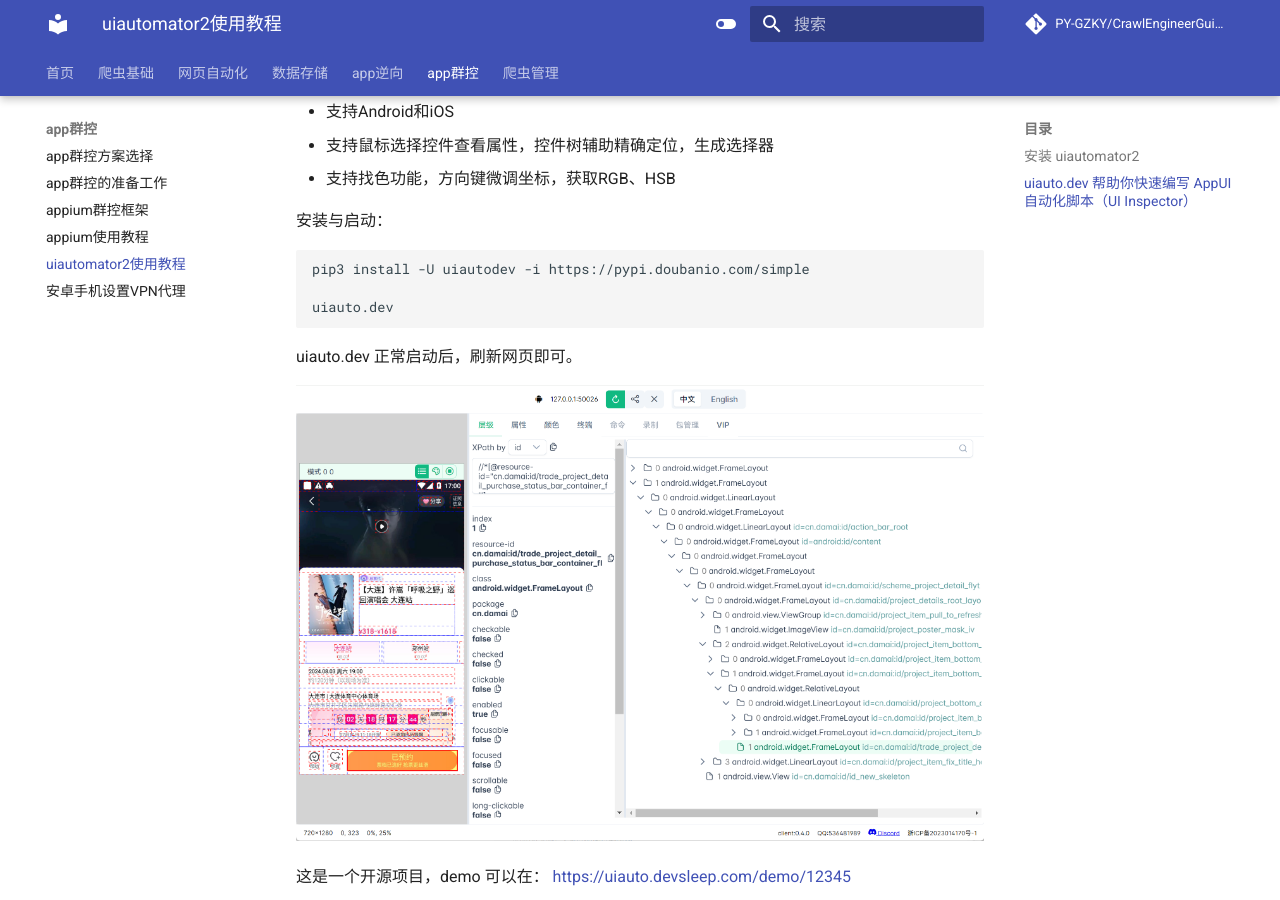
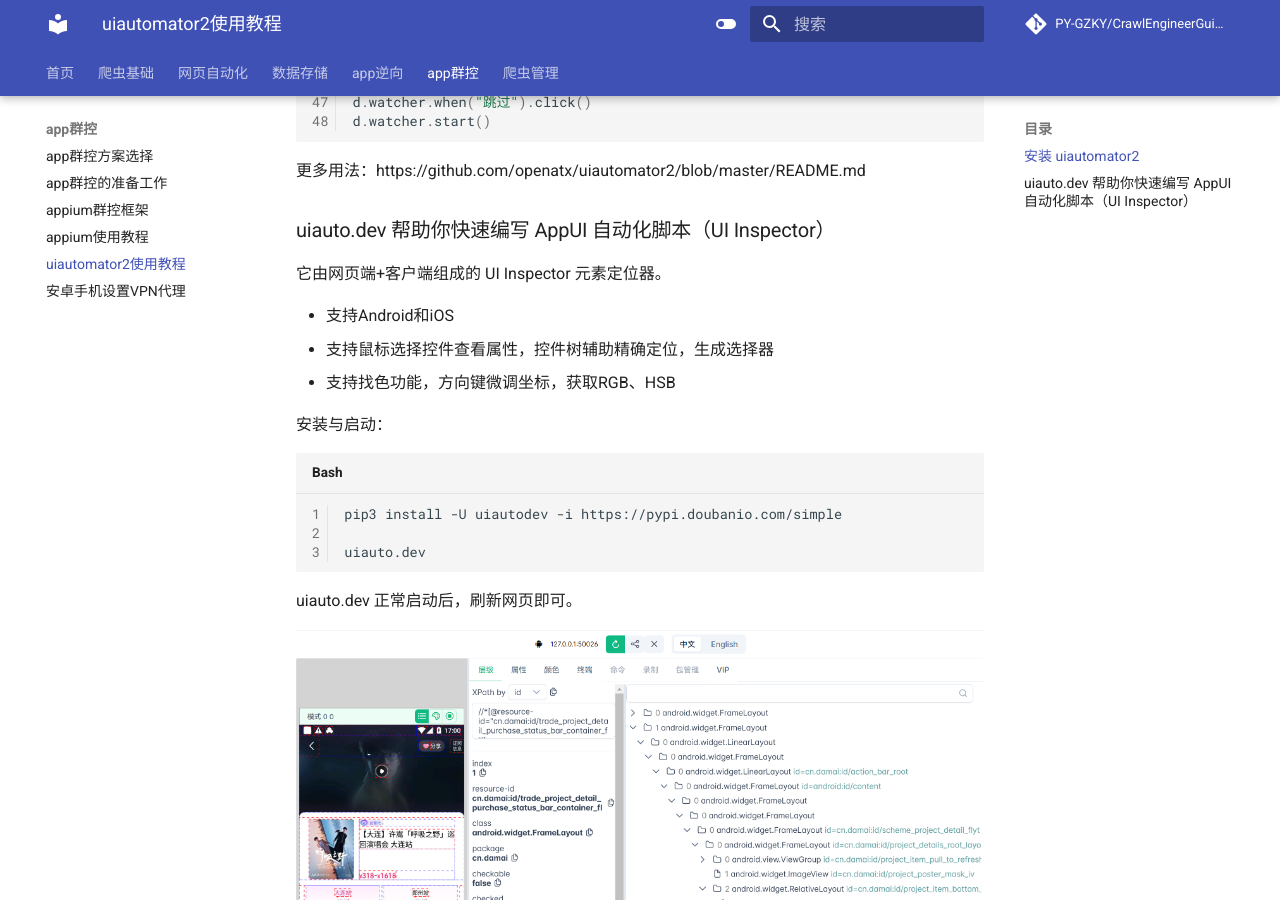
Before and after one commit to PY-GZKY/CrawlEngineerGuide, an MkDocs documentation site: the page built from docs/uiautomator2使用教程.md, in a window 1280 px wide and 900 px high, scrolled down 2068 px. Built offline with MkDocs 1.6.1 and Material for MkDocs 9.7.7, drawn with Linux system fonts in a browser that asks for light colours; comment, search, counter and statistics services are not loaded; some of the changed text lies outside the part shown.

Commit message:
Update mkdocs.yml

```diff
--- a/mkdocs.yml
+++ b/mkdocs.yml
@@ -51,7 +51,13 @@
   - pymdownx.critic
   - toc:
       permalink: false
-  - pymdownx.highlight
+  - pymdownx.highlight:
+      anchor_linenums: true  #代码块行号锚链接，默认false
+      use_pygments: true  #在构建期间使用Pygments或在浏览器中使用 JavaScript 语法高亮器进行高亮显示，默认true
+      auto_title: true  #自动为所有代码块添加标题，显示正在使用的语言的名称，默认false
+      linenums: true #向所有代码块添加行号，默认false
+      linenums_style: pymdownx-inline #三种添加行号的方法，建议table或pymdownx-inline。默认table
+  - pymdownx.superfences
 
 extra_javascript:
   - https://cdnjs.cloudflare.com/ajax/libs/tablesort/5.2.1/tablesort.min.js
```
